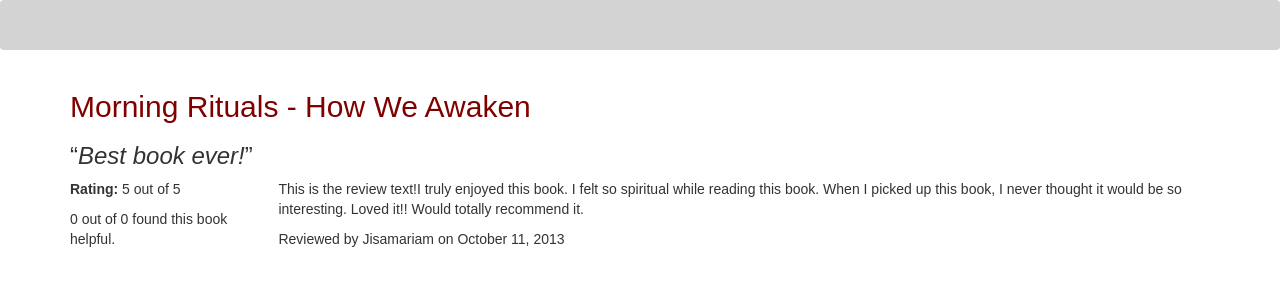
After one commit to david-xhk/kindle_project, a Flask app: page /review/1 in a window 1280 px wide. The commit adds this page. Shown: the top 300 px of the page. Run offline with Flask 2, Linux system fonts and the light colour scheme; some libraries are stand-ins or nearby versions.

Commit message:
flask app v0.5

```diff
--- a/flask_app/app/routes.py
+++ b/flask_app/app/routes.py
@@ -24,14 +24,14 @@ def random_book():
 def get_review(reviewId):
     review = None
     return render_template("review.html",
-        asin = None,
-        title = None,
-        helpfulness = None,
-        rating = None,
-        reviewText = None,
-        reviewer = None,
-        summary = None,
-        timestamp = None)
+        asin = "B005G6CD5I",
+        title = "Morning Rituals - How We Awaken",
+        helpfulness = "0 out of 0",
+        rating = "5 out of 5",
+        reviewText = "This is the review text!I truly enjoyed this book. I felt so spiritual while reading this book. When I picked up this book, I never thought it would be so interesting. Loved it!! Would totally recommend it. ",
+        reviewer = "Jisamariam",
+        summary = "Best book ever!",
+        timestamp = "October 11, 2013")
 
 @app.route("/book/<asin>")
 def get_book(asin):
--- a/flask_app/app/templates/base.html
+++ b/flask_app/app/templates/base.html
@@ -30,15 +30,10 @@
             #book_content {
                 display: flex;
             }
-            #book_info {
-                height: auto;
-                width: auto;
-                /* position: absolute;
-                left: 450px;
-                top: 140px;
-                margin-right: 30px; */
+            #review_content {
+                display: flex;
+                gap: 50px;
             }
-
         </style>
     </head>
     <body>
--- a/flask_app/app/templates/book.html
+++ b/flask_app/app/templates/book.html
@@ -9,8 +9,8 @@
         <div>
             <img src="{{ imUrl }}" alt="{{ title }}" width=300 height=300/>
             <hr>
-            <p><b>Price:</b> {{ price }}</h4>
-            <p><b>Sales Rank:</b> {{ salesRank }}</h4>
+            <p><b>Price:</b> {{ price }}</p>
+            <p><b>Sales Rank:</b> {{ salesRank }}</p>
         </div>
         <div>
             <h3>Description</h3>
--- /dev/null
+++ b/flask_app/app/templates/review.html
@@ -0,0 +1,18 @@
+{% extends "base.html" %}
+{% block content %}
+<div class="navbar"></div>
+<div class="container">
+    <a href="{{ url_for('get_book', asin=asin) }}"><h2>{{ title }}</h2></a>
+    <h3><q><i>{{ summary }}</i></q></h3>
+    <div id="review_content">
+        <div>
+            <p><b>Rating:</b> {{ rating }}</p>
+            <p>{{ helpfulness }} found this book helpful.</p>
+        </div>
+        <div>
+            <p>{{ reviewText }}</p>
+            <p>Reviewed by {{ reviewer }} on {{ timestamp }}</p>
+        </div>
+    </div>
+</div>
+{% endblock %}
```
